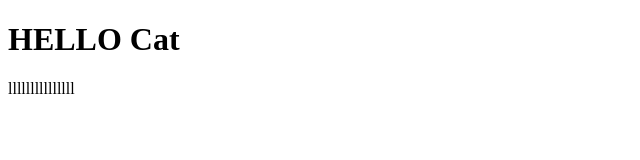
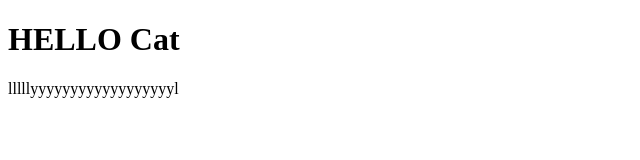
Before and after one commit to salma-ks/git-project, a plain HTML site: page index.html in a window 1280 px wide. Shown: the whole page, without its empty margins (0-640 px from the left). Drawn offline with Linux system fonts and the light colour scheme.

Commit message:
Update index.html

```diff
--- a/index.html
+++ b/index.html
@@ -7,6 +7,6 @@
 </head>
 <body>
     <h1>HELLO Cat</h1>
-    <p>lllllllllllllll</p>
+    <p>lllllyyyyyyyyyyyyyyyyyyl</p>
 </body>
 </html>
```
